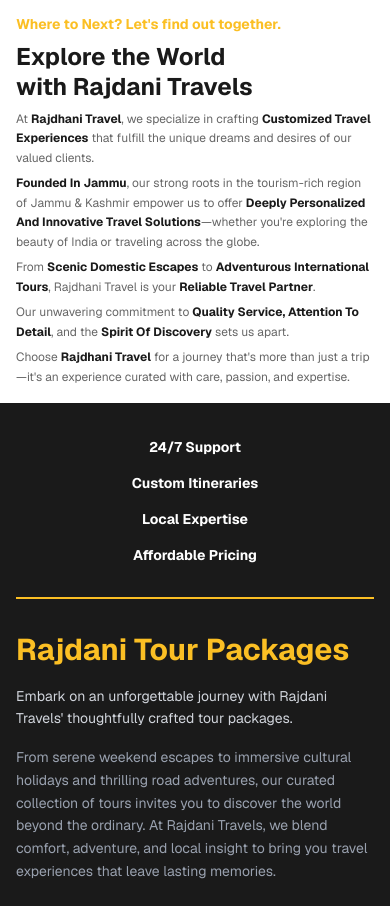
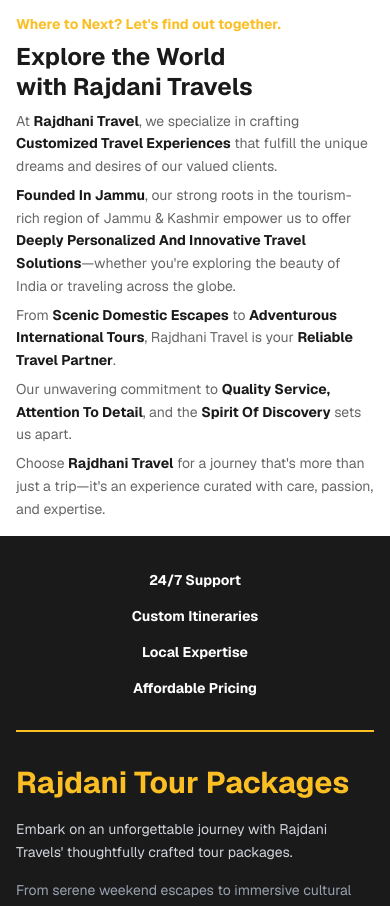
Before and after one commit to flashbacksnaps12-lgtm/riyal, a Next.js app: page / in a window 390 px wide. Shown: the part 1210-2116 px from the top of the page. Built offline with nearby package versions, Linux system fonts and the light colour scheme.

Commit message:
feat: update text style in AboutSection component
Improved readability and consistency of travel service description

```diff
--- a/components/AboutSection.tsx
+++ b/components/AboutSection.tsx
@@ -19,7 +19,7 @@ export default function AboutSection() {
               Explore the World with Rajdani Travels
             </h1>
 
-            <div className="space-y-1.5 md:space-y-2 text-xs sm:text-sm md:text-base text-[#666666] leading-relaxed">
+            <div className="space-y-1.5 md:space-y-2 text-sm sm:text-base text-[#666666] leading-relaxed">
               <p>
                 At <strong className="text-[#1A1A1A]">Rajdhani Travel</strong>, we specialize in crafting <strong className="text-[#1A1A1A]">Customized Travel Experiences</strong> that fulfill the unique dreams and desires of our valued clients.
               </p>
```
